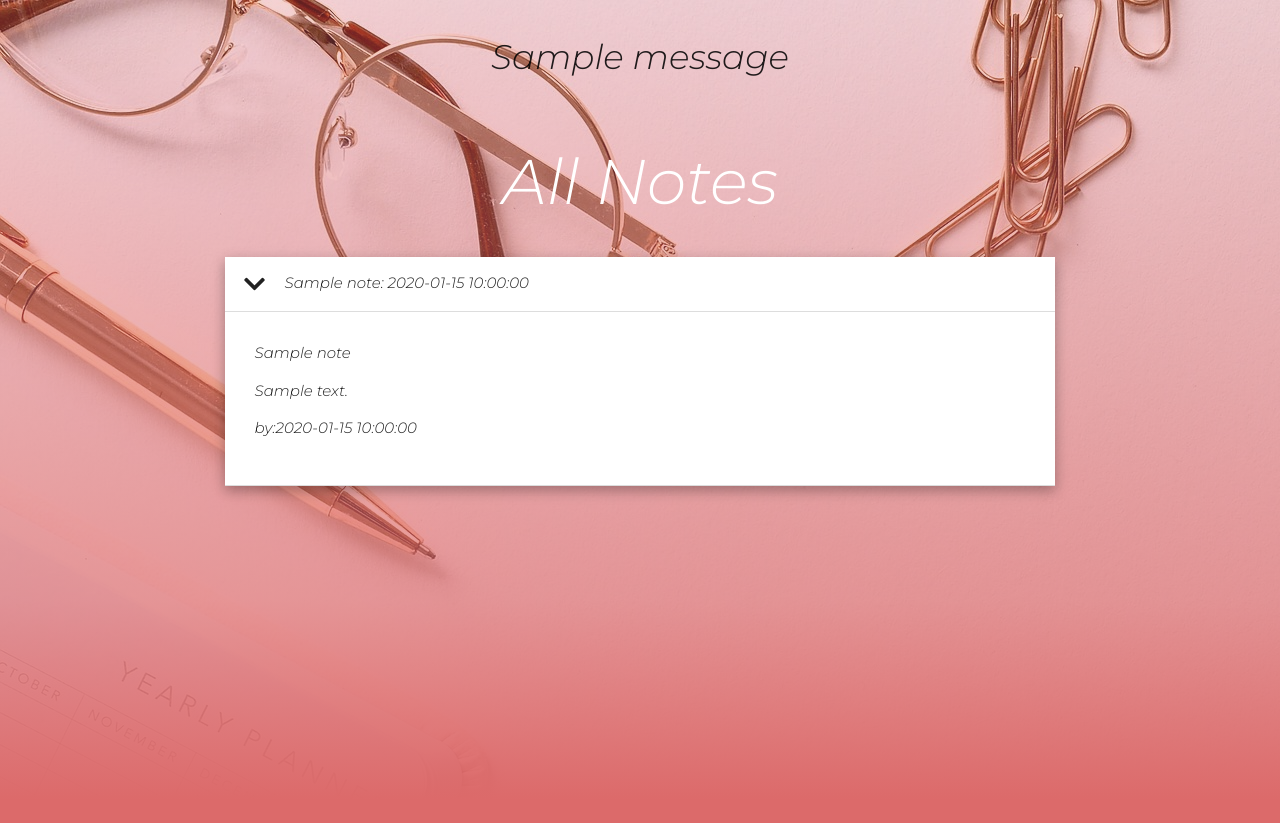
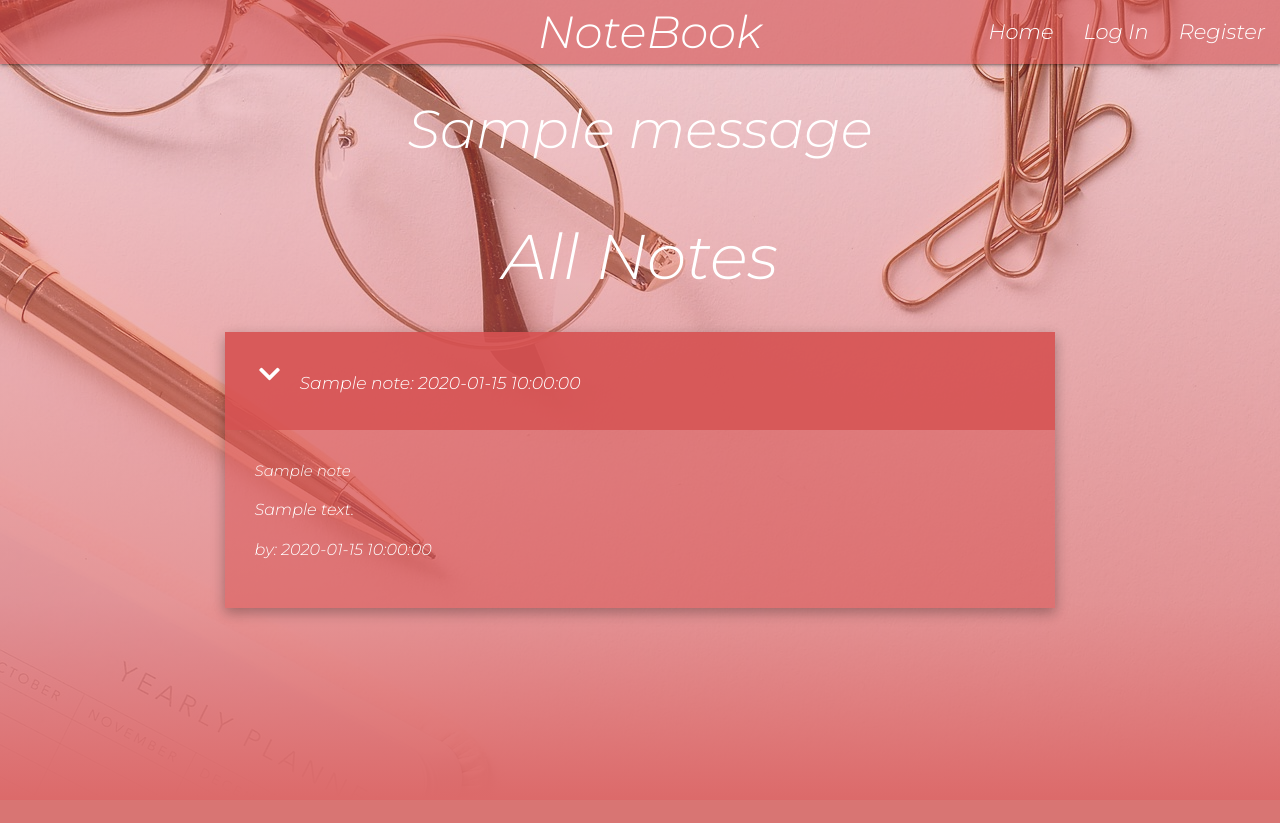
Before and after one commit to Code-Institute-Submissions/Ms3-project-3, a Flask app: page /get_notes in a window 1280 px wide, after a click that opens the changed part. After the commit the page ends 785 px from the top, so only its background shows below. Run offline with Flask 2, Linux system fonts and the light colour scheme; one stand-in notice (Sample message) is shown; a database or web service that is not in the repository returns one stand-in record (values such as "Sample title"); some libraries are stand-ins or nearby versions.

Commit message:
fixed navbar instead off hiding it when scroll up, small fixes so the text fits better to the site

```diff
--- a/static/css/style.css
+++ b/static/css/style.css
@@ -20,16 +20,11 @@ html {
 
 #navbar {
     background: rgba(214, 81, 81, 0.6);
-    position: fixed;
-    top: -70px;
     width: 100%;
-    transition: top 0.5s;
     z-index: 10000;
 }
 
 nav ul a {
-    -webkit-transition: background-color .3s;
-    transition: background-color .3s;
     font-size: 1.4rem;
     color: white;
     display: block;
@@ -59,10 +54,10 @@ nav .brand-logo {
 }
 
 .btn-container a {
-    margin: 2vh;
+    margin: 1vh;
     background-color: rgba(214, 81, 81, 1);
     border-radius: 10%;
-    font-size: 30px;
+    font-size: 16px;
 }
 
 .btn-container a:hover {
@@ -188,6 +183,23 @@ nav .brand-logo {
     font-size: 30px;
 }
 
+.collapsible-header {
+    padding: 2rem;
+    background-color: rgba(214, 81, 81, 0.9);
+    border-bottom: none;
+    color: white;
+}
+
+.collapsible-body {
+    background-color: rgba(214, 81, 81, 0.49);
+    border-bottom: none;
+    color: white;
+}
+
+.collapsible-body p {
+    font-size: 16px;
+}
+
 /* https://codepen.io/postor/pen/mskxI */
 
 .arrows {
--- a/static/js/script.js
+++ b/static/js/script.js
@@ -11,14 +11,3 @@
         }
     });
   });
-
-// makes the navbar to disappear when scroll up and to apper when scroll down
-window.onscroll = function() {scrollFunction()};
-
-function scrollFunction() {
-  if (document.body.scrollTop > 20 || document.documentElement.scrollTop > 20) {
-    document.getElementById("navbar").style.top = "0";
-  } else {
-    document.getElementById("navbar").style.top = "-70px";
-  }
-}
--- a/templates/home.html
+++ b/templates/home.html
@@ -54,7 +54,7 @@
             {% if messages %}
                 {% for message in messages %}
                     <div class="row flashes">
-                        <h4 class="center-align">{{ message }}</h4>
+                        <h2 class="center-align white-text"><strong>{{ message }}</strong></h2>
                     </div>
                 {% endfor %}
             {% endif %}
--- a/templates/notes.html
+++ b/templates/notes.html
@@ -6,13 +6,14 @@
     <div class="main-image"></div>
 
     <div class="row">
-        <div class="col s10 m8 offset-m2 offset-s1">
+        <div class="col s12 m8 offset-m2">
             <ul class="collapsible popout">
                 {% for note in notes %}
                 <li>
                     <div class="collapsible-header">
                         <i class="fas fa-chevron-down"></i>
-                        <strong>{{ note.note_name }}</strong> : {{ note.due_date }}
+                        <h6>{{ note.note_name }}:
+                            {{ note.due_date }}</h6>
                         {% if note.is_urgent == "on" %}
                             <i class="fas fa-exclamation-circle light-blue-text text-lighten-2 tooltipped"
                                 data-position="right" data-tooltip="Urgent"></i>
@@ -21,7 +22,7 @@
                     <div class="collapsible-body">
                         <strong>{{ note.category_name }}</strong>
                         <p>{{ note.note_description }}</p>
-                        <p><em>by:{{ note.created_by }}</em></p>
+                        <p><em>by: {{ note.created_by }}</em></p>
                     </div>
                 </li>
                 {% endfor %}
```
